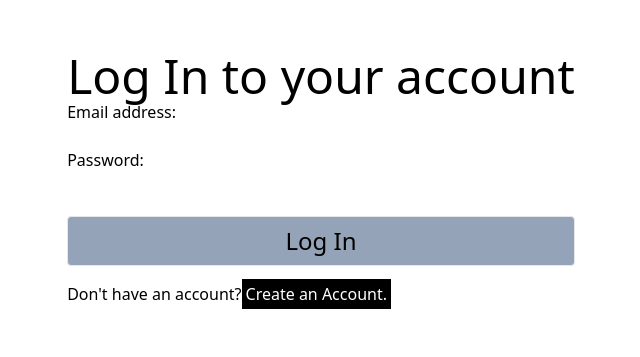
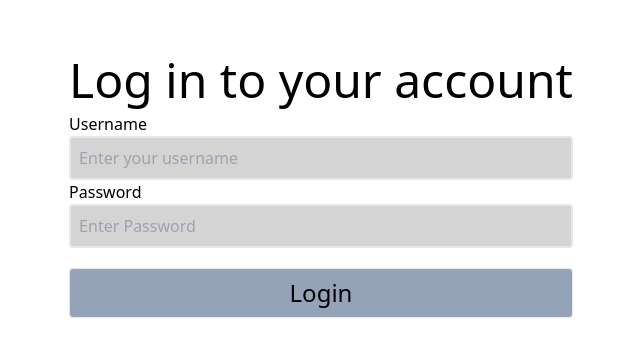
Before and after one commit to yashcrest/MERN-CHAT-APP, a React (Vite) app in the folder frontend/: page /login in a window 1280 px wide. Shown: the part 213-570 px from the top of the page, without its empty margins (319-959 px from the left). Built offline with nearby package versions, Linux system fonts and the light colour scheme.

Commit message:
validation, formik, form complete login form

```diff
--- a/frontend/src/components/Pages/Login.jsx
+++ b/frontend/src/components/Pages/Login.jsx
@@ -2,28 +2,79 @@ import React, { useState } from "react";
 import { useDispatch } from "react-redux";
 import { Link } from "react-router-dom";
 import { Formik, Form, useField, Field } from "formik";
+import { loginValidationSchema } from "../../schemas/userSchema";
 const Login = () => {
+  //formik labels and inputs
+  const MyTextInput = ({ label, ...props }) => {
+    const [field, meta] = useField(props);
+    return (
+      <>
+        <label htmlFor={props.id || props.name}>{label}</label>
+        <input className="text-input" {...field} {...props} />
+        {meta.touched && meta.error ? (
+          <div className="reg-error-msg">{meta.error}</div>
+        ) : null}
+      </>
+    );
+  };
   return (
     <>
       <div className="flex flex-col items-center justify-center h-screen">
-        <form className="login-form flex flex-col">
-          <h1 className="text-5xl">Log In to your account</h1>
-          <label className="">Email address:</label>
-          <input type="text" name="" />
-          <label>Password:</label>
-          <input type="password" name="" />
-          <button className="input-btn">Log In</button>
-          {/* routing to register page with Link tag */}
-          <span className="my-4">
-            Don't have an account?
-            <Link to="/register" className="btn bg-black text-white p-1 ">
-              Create an Account.
-            </Link>
-          </span>
-        </form>
+        <Formik
+          initialValues={{
+            username: "",
+            password: "",
+          }}
+          validationSchema={loginValidationSchema}
+          onSubmit={() => {}}
+        >
+          {({ isSubmitting }) => (
+            <Form className="flex flex-col form-item">
+              <h1 className="text-5xl pb-2">Log in to your account</h1>
+              <MyTextInput
+                label="Username"
+                placeholder="Enter your username"
+                name="username"
+                type="text"
+                className="input"
+              />
+              <MyTextInput
+                label="Password"
+                placeholder="Enter Password"
+                name="password"
+                type="password"
+                className="input"
+              />
+              <button
+                type="submit"
+                className="input-btn"
+                disabled={isSubmitting}
+              >
+                Login
+              </button>
+            </Form>
+          )}
+        </Formik>
       </div>
     </>
   );
 };
 
 export default Login;
+
+// {
+//   <form className="login-form flex flex-col">
+//           <label className="">Email address:</label>
+//           <input type="text" name="" />
+//           <label>Password:</label>
+//           <input type="password" name="" />
+//           <button className="input-btn">Log In</button>
+//           {/* routing to register page with Link tag */}
+//           <span className="my-4">
+//             Don't have an account?
+//             <Link to="/register" className="btn bg-black text-white p-1 ">
+//               Create an Account.
+//             </Link>
+//           </span>
+//         </form>
+// }
--- a/frontend/src/components/Pages/Register.jsx
+++ b/frontend/src/components/Pages/Register.jsx
@@ -3,7 +3,7 @@ import { useNavigate } from "react-router-dom";
 import { useDispatch, useSelector } from "react-redux";
 import { registerUser } from "../../redux/action/userRegistrationSlice";
 import { Formik, Field, Form, ErrorMessage, useField, useFormik } from "formik";
-import { registerValidationSchema } from "../../schemas/registerSchema";
+import { registerValidationSchema } from "../../schemas/userSchema";
 
 const Register = () => {
   const dispatch = useDispatch();
--- a/frontend/src/redux/action/userRegistrationSlice.js
+++ b/frontend/src/redux/action/userRegistrationSlice.js
@@ -60,7 +60,7 @@ export const userRegistrationSlice = createSlice({
       .addCase(registerUser.rejected, (state, action) => {
         state.loading = false;
         state.isLoggedIn = false;
-        state.error = action.payload.error;
+        state.error = action.payload.message;
       });
   },
 });
--- a/frontend/src/schemas/registerSchema.js
+++ b/frontend/src/schemas/userSchema.js
@@ -15,3 +15,8 @@ export const registerValidationSchema = yup.object().shape({
     .oneOf([yup.ref("Password"), null], "Password does not match")
     .required(),
 });
+
+export const loginValidationSchema = yup.object().shape({
+  username: yup.string().required(),
+  password: yup.string().required(),
+});
```
